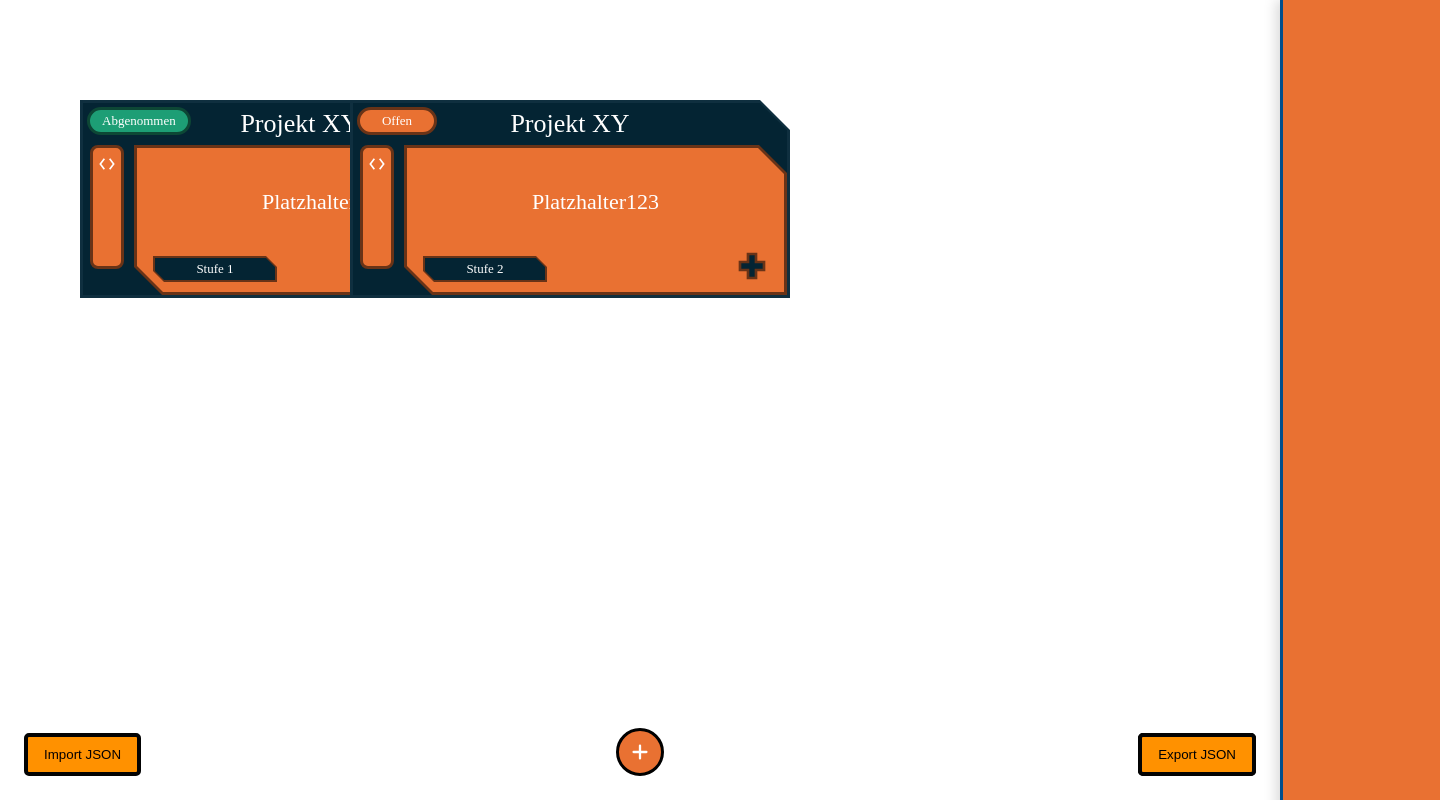
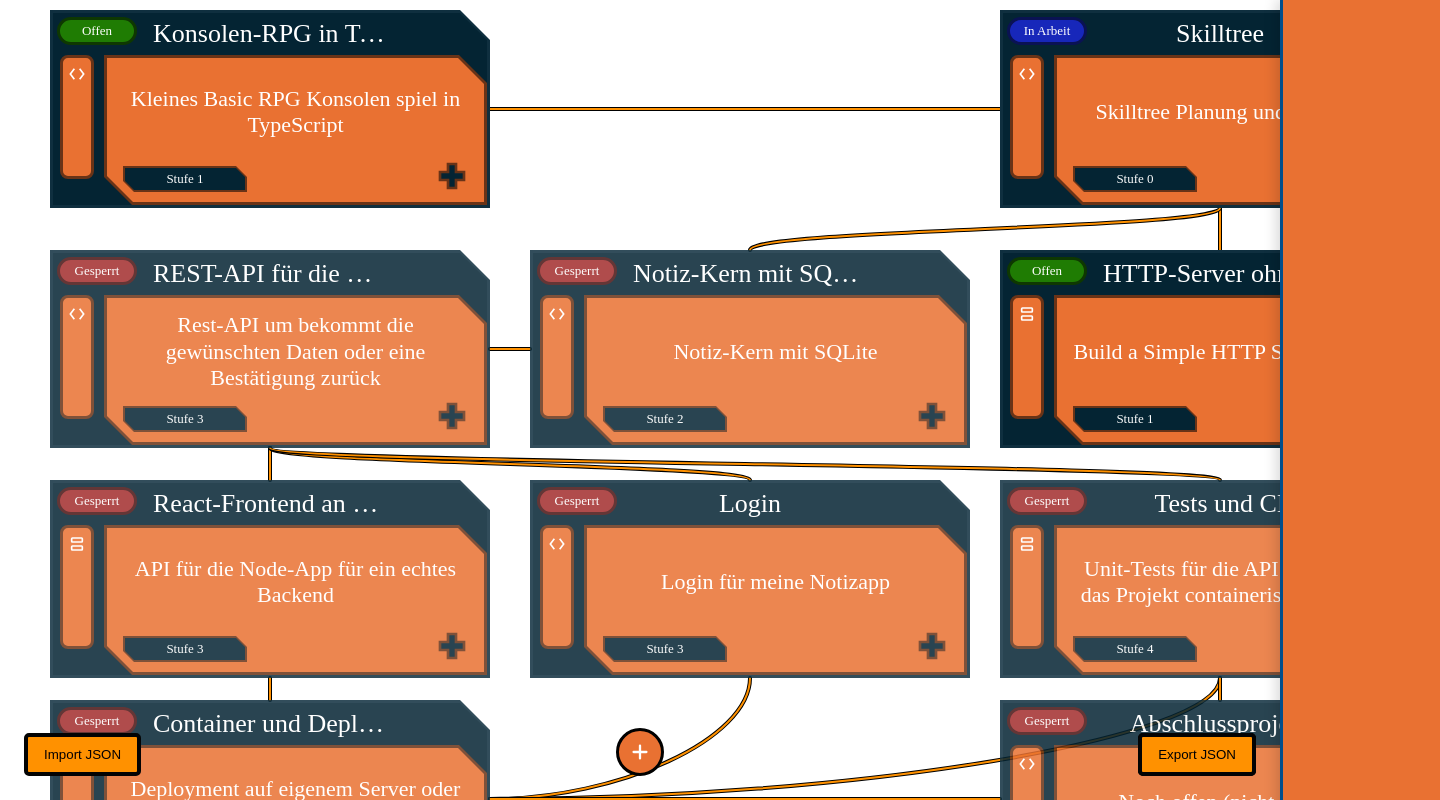
Before and after one commit to OrangeJuicy69/DarkPurpleNote, a React (Vite) app: page / in a window 1280 px wide. Shown: the top 800 px of the page, 1440 px wide, since content can reach past the window. Built offline with nearby package versions, Linux system fonts and the light colour scheme.

Commit message:
data.json mit meinem Projeketen ergänzt und bearbeitet

```diff
--- a/src/data.json
+++ b/src/data.json
@@ -1,38 +1,196 @@
 [
   {
-    "id": "n1",
-    "title": "Projekt XY",
+    "id": "s0-skilltree",
+    "title": "Skilltree",
     "kategorie": "coding",
-    "stufe": 1,
-    "shortver":"Platzhalter123",
+    "stufe": 0,
+    "shortver": "Skilltree Planung und Ausführung",
     "voraussetzungen": [],
-    "ziel": "Platzhaltertext für Ziel.",
-    "deliverable": "Platzhaltertext für Deliverable.",
-    "abnahme": ["Platzhalter Kriterium 1", "Platzhalter Kriterium 2"],
+    "ziel": "Basic der Node-App (Skilltree) sind fertig",
+    "deliverable": "Die Basic Node-App geht, Export, Import Button geht sowie auch Infos Auslessen usw",
+    "abnahme": [],
     "nachweis": { "commit": "", "datum": "" },
-    "status": "abgenommen",
-    "reflexion": "Platzhaltertext für Reflexion.",
-    "bildungsplan": "a",
-    "position": { "x": 80, "y": 100 },
+    "status": "in Arbeit",
+    "reflexion": "",
+    "bildungsplan": "",
+    "position": { "x": 1000, "y": 10 },
     "anschluss": []
   },
   {
-    "id": "n2",
-    "title": "Projekt XY",
+    "id": "s1-rpg",
+    "title": "Konsolen-RPG in TypeScript",
     "kategorie": "coding",
-    "stufe": 2,
-    "shortver":"Platzhalter123",
-    "voraussetzungen": ["n1"],
-    "ziel": "Platzhaltertext für Ziel.",
-    "deliverable": "Platzhaltertext für Deliverable.",
-    "abnahme": ["Platzhalter Kriterium 1", "Platzhalter Kriterium 2"],
+    "stufe": 1,
+    "shortver": "Kleines Basic RPG Konsolen spiel in TypeScript",
+    "voraussetzungen": ["s0-skilltree"],
+    "ziel": "Ein Game in der Konsole ",
+    "deliverable": "Ein Kleines RPG-Spiel in der Konsole mit TypeScript",
+    "abnahme": [],
     "nachweis": { "commit": "", "datum": "" },
     "status": "offen",
     "reflexion": "",
-    "bildungsplan": "b",
-    "position": { "x": 350, "y": 100 },
+    "bildungsplan": "",
+    "position": { "x": 50, "y": 10 },
     "anschluss": [
-      { "zu": "n1", "meineSeite": 1, "andereSeite": 2 }
+  { "zu": "s0-skilltree", "meineSeite": 2, "andereSeite": 1 }
+]
+
+
+  },
+  {
+    "id": "s1-http",
+    "title": "HTTP-Server ohne Framework",
+    "kategorie": "server",
+    "stufe": 1,
+    "shortver": "Build a Simple HTTP Server with Java ",
+    "voraussetzungen": ["s0-skilltree"],
+    "ziel": "HTTP-Server",
+    "deliverable": "Ein Laufender Server den ich vorzeigen kann um die basics einens HTTPS Server zu zeigen",
+    "abnahme": [],
+    "nachweis": { "commit": "", "datum": "" },
+    "status": "offen",
+    "reflexion": "",
+    "bildungsplan": "",
+    "position": { "x": 1000, "y": 250 },
+    "anschluss": [
+  { "zu": "s0-skilltree", "meineSeite": 3, "andereSeite": 4 }
+]
+  },
+  {
+    "id": "s2-notizen-db",
+    "title": "Notiz-Kern mit SQLite",
+    "kategorie": "coding",
+    "stufe": 2,
+    "shortver": "Notiz-Kern mit SQLite",
+    "voraussetzungen": ["s1-rpg"],
+    "ziel": "SQLite in WebApp verbinden",
+    "deliverable": "Meine WebApp mit SQLite Verbinden und Aufbauen so das ich einen LocalStorage habe",
+    "abnahme": [],
+    "nachweis": { "commit": "", "datum": "" },
+    "status": "gesperrt",
+    "reflexion": "",
+    "bildungsplan": "",
+    "position": { "x": 530, "y": 250 },
+    "anschluss": [
+  { "zu": "s0-skilltree", "meineSeite": 3, "andereSeite": 4 }
+]
+  },
+  {
+    "id": "s3-api",
+    "title": "REST-API für die Notizen",
+    "kategorie": "coding",
+    "stufe": 3,
+    "shortver": "Rest-API um bekommt die gewünschten Daten oder eine Bestätigung zurück",
+    "voraussetzungen": ["s2-notizen-db", "s1-http"],
+    "ziel": "Funktionierende REST-API ",
+    "deliverable": "Eine REST-API für meine WebApp um Daten abzurufen und zurück zu schicken",
+    "abnahme": [],
+    "nachweis": { "commit": "", "datum": "" },
+    "status": "gesperrt",
+    "reflexion": "",
+    "bildungsplan": "",
+    "position": { "x": 50, "y": 250 },
+    "anschluss": [
+  { "zu": "s2-notizen-db", "meineSeite": 2, "andereSeite": 1 }
+]
+  },
+  {
+    "id": "s3-frontend",
+    "title": "React-Frontend an der API",
+    "kategorie": "server",
+    "stufe": 3,
+    "shortver": "API für die Node-App für ein echtes Backend",
+    "voraussetzungen": ["s3-api"],
+    "ziel": "Backend API für die App",
+    "deliverable": "Ich habe meine Locale App mit einem Backend Verbunden ohne alles nur Local zu haben",
+    "abnahme": [],
+    "nachweis": { "commit": "", "datum": "" },
+    "status": "gesperrt",
+    "reflexion": "",
+    "bildungsplan": "",
+    "position": { "x": 50, "y": 480 },
+    "anschluss": [
+  { "zu": "s3-api", "meineSeite": 3, "andereSeite": 4 }
+]
+  },
+  {
+    "id": "s3-login",
+    "title": "Login",
+    "kategorie": "coding",
+    "stufe": 3,
+    "shortver": "Login für meine Notizapp",
+    "voraussetzungen": ["s3-api"],
+    "ziel": "Login Page",
+    "deliverable": "Eine Login Page für meine App die mit einem Backend verbunden ist und Funktioniert",
+    "abnahme": [],
+    "nachweis": { "commit": "", "datum": "" },
+    "status": "gesperrt",
+    "reflexion": "",
+    "bildungsplan": "",
+    "position": { "x": 530, "y": 480 },
+    "anschluss": [
+  { "zu": "s3-api", "meineSeite": 3, "andereSeite": 4 }
+]
+  },
+  {
+    "id": "s4-tests",
+    "title": "Tests und CI",
+    "kategorie": "server",
+    "stufe": 4,
+    "shortver": "Unit-Tests für die API schreiben und das Projekt containerisieren (Docker) ",
+    "voraussetzungen": ["s3-api"],
+    "ziel": "Unit-Tests",
+    "deliverable": "Ich habe eine funktionierende API geschrieben um das Projekt zu containersieren (Docker)",
+    "abnahme": [],
+    "nachweis": { "commit": "", "datum": "" },
+    "status": "gesperrt",
+    "reflexion": "Ich lernt, wie man die Zuverlässigkeit einer REST-API durch automatisierte Unit-Tests absichert und sie durch Containerisierung (z. B. mit Docker) so verpackt, dass sie auf jedem System identisch läuft. Damit versteht man, wie Qualitätssicherung und Deployment zusammenspielen, um Software stabil und reproduzierbar bereitzustellen",
+    "bildungsplan": "",
+    "position": { "x": 1000, "y": 480 },
+    "anschluss": [
+  { "zu": "s3-api", "meineSeite": 3, "andereSeite": 4 }
+]
+  },
+  {
+    "id": "s4-deploy",
+    "title": "Container und Deployment",
+    "kategorie": "server",
+    "stufe": 4,
+    "shortver": "Deployment auf eigenem Server oder Cloudflare ",
+    "voraussetzungen": ["s4-tests", "s3-frontend", "s3-login"],
+    "ziel": "Eigender Server oder Cloudflare",
+    "deliverable": "Ich habe meine WebApp Auf Cloudflare gehostet oder auf einem Eigenden Server um die Seite Online zu Schalten",
+    "abnahme": [],
+    "nachweis": { "commit": "", "datum": "" },
+    "status": "gesperrt",
+    "reflexion": "Meine WebApp hat ein richtes Backend auf einem Server bspw Cloudflare oder auf meinem eigenden Server und ist somit online zugänlich",
+    "bildungsplan": "",
+    "position": { "x": 50, "y": 700 },
+   "anschluss": [
+  { "zu": "s4-tests", "meineSeite": 2, "andereSeite": 4 },
+  { "zu": "s3-frontend", "meineSeite": 3, "andereSeite": 4 },
+  { "zu": "s3-login", "meineSeite": 2, "andereSeite": 4 }
+]
+
+  },
+  {
+    "id": "s5-abschluss",
+    "title": "Abschlussprojekt",
+    "kategorie": "coding",
+    "stufe": 5,
+    "shortver": "Noch offen (nicht festgelegt)",
+    "voraussetzungen": ["s4-tests", "s4-deploy"],
+    "ziel": "N/A",
+    "deliverable": "N/A",
+    "abnahme": [],
+    "nachweis": { "commit": "", "datum": "" },
+    "status": "gesperrt",
+    "reflexion": "N/A",
+    "bildungsplan": "N/A",
+    "position": { "x": 1000, "y": 700 },
+    "anschluss": [
+      { "zu": "s4-tests", "meineSeite": 3, "andereSeite": 4 },
+       { "zu": "s4-deploy", "meineSeite": 1, "andereSeite": 2 }
     ]
   }
- ]
+]
--- a/src/node.jsx
+++ b/src/node.jsx
@@ -3,9 +3,9 @@ import './basicnode.css'
 
 const statusColors = {
     gesperrt: '#A32D2D',
-    offen: '#E97132',
+    offen: '#1f7c03',
     'in Arbeit': '#1727ba',
-    abgenommen: '#1D9E75',
+    abgenommen: '#E97132',
 };
 const categoryIcons = {
     coding: (
```
